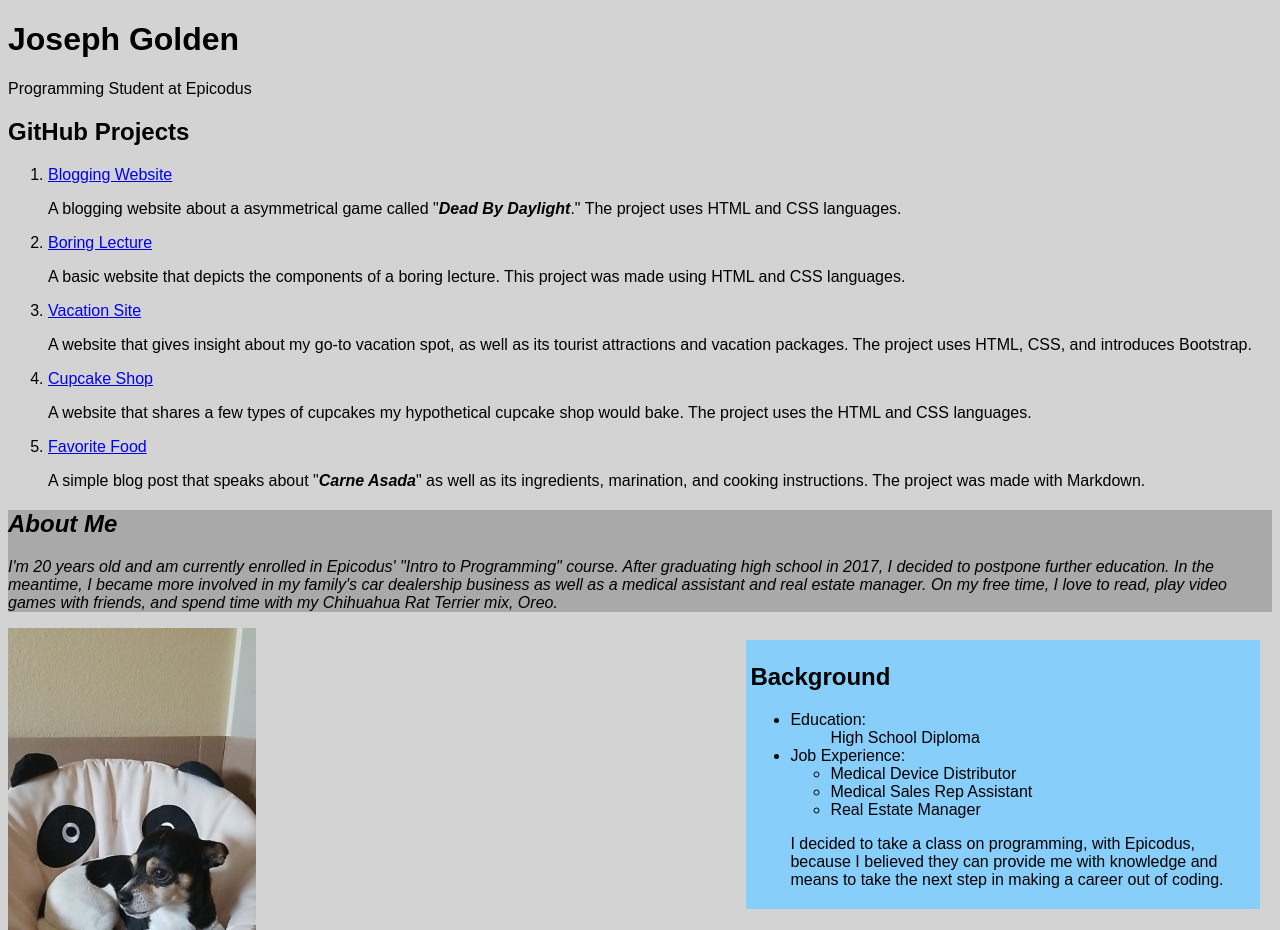
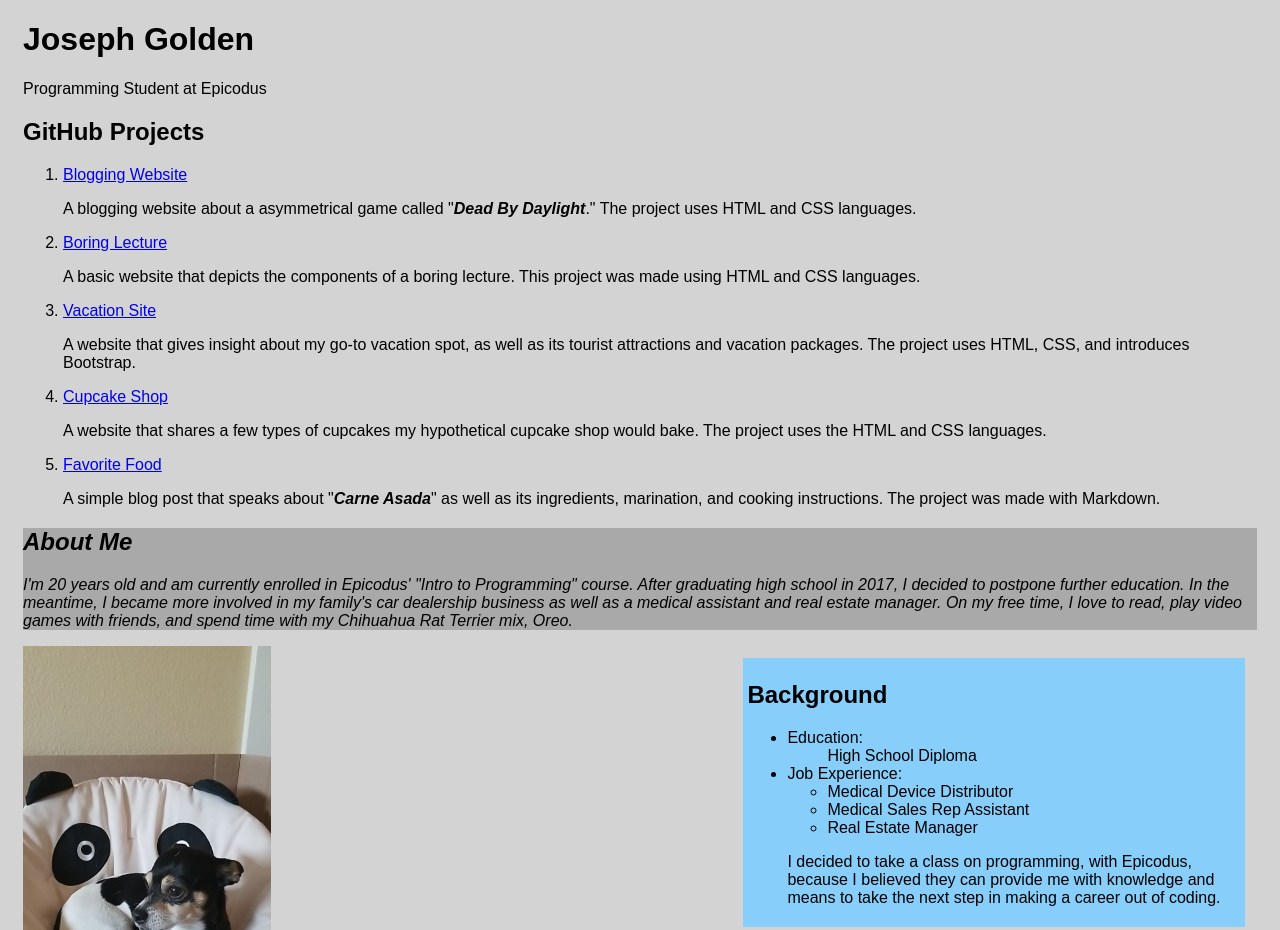
Before and after one commit to JEGIII/portfolio-landing-project, a plain HTML site: page index.html in a window 1280 px wide. Shown: the top 930 px of the page. Drawn offline with Linux system fonts and the light colour scheme.

Commit message:
It will add 'span' HTML tags and apply a '.container' CSS rule.

```diff
--- a/css/styles.css
+++ b/css/styles.css
@@ -20,3 +20,10 @@ body {
 img {
   float: left;
 }
+
+.container {
+  padding-right: 15px;
+  padding-left: 15px;
+  margin-right: auto;
+  margin-left: auto;
+}
--- a/index.html
+++ b/index.html
@@ -5,8 +5,11 @@
     <title>Joseph Golden | Portfolio Landing</title>
   </head>
   <body>
+    <div class="container">
+      <div class="jumbotron">
     <h1>Joseph Golden</h1>
     <p>Programming Student at Epicodus</p>
+    </div>
     <h2>GitHub Projects</h2>
     <ol>
       <li><a href="https://github.com/JEGIII/blogging-website-project">Blogging Website</a></li>
@@ -22,7 +25,7 @@
     </ol>
     <div class="about">
     <h2>About Me</h2>
-    <p>I'm 20 years old and am currently enrolled in Epicodus' "Intro to Programming" course. After graduating high school in 2017, I decided to postpone further education. In the meantime, I became more involved in my family's car dealership business as well as a medical assistant and real estate manager. On my free time, I love to read, play video games with friends, and spend time with my Chihuahua Rat Terrier mix, Oreo.</p>
+    <p>I'm 20 years old and am currently enrolled in Epicodus' <span class="course">"Intro to Programming"</span> course. After graduating high school in 2017, I decided to postpone further education. In the meantime, I became more involved in my family's car dealership business as well as a medical assistant and real estate manager. On my free time, I love to read, play video games with friends, and spend time with my <span class="dog-type">Chihuahua Rat Terrier mix</span>, Oreo.</p>
     <img src="img/oreo.jpeg"; height=480; width=247.6;>
     </div>
     <div class="background">
@@ -39,5 +42,6 @@
       <p>I decided to take a class on programming, with Epicodus, because I believed they can provide me with knowledge and means to take the next step in making a career out of coding.</p>
     </ul>
     </div>
+    </div>
   </body>
 </html>
```
